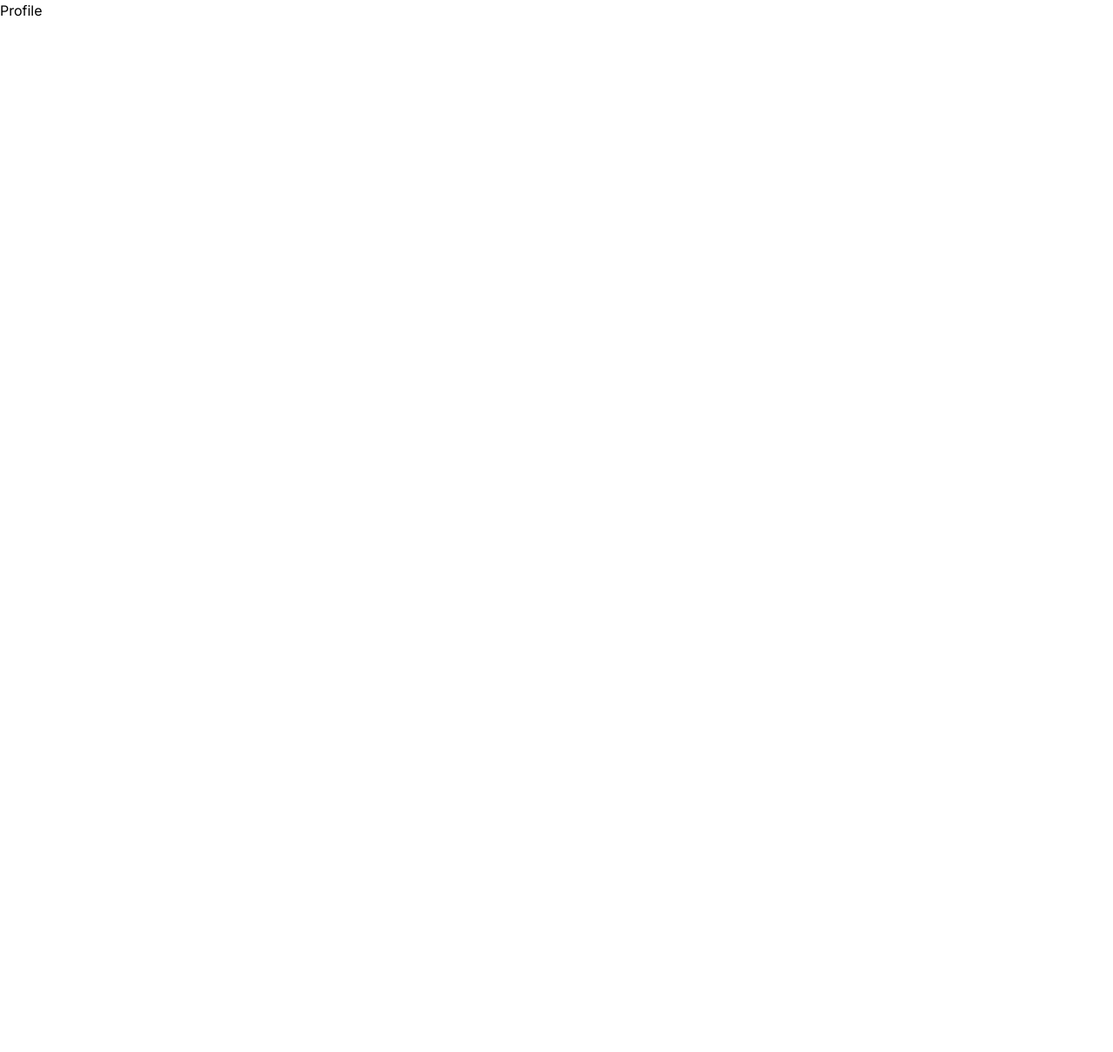
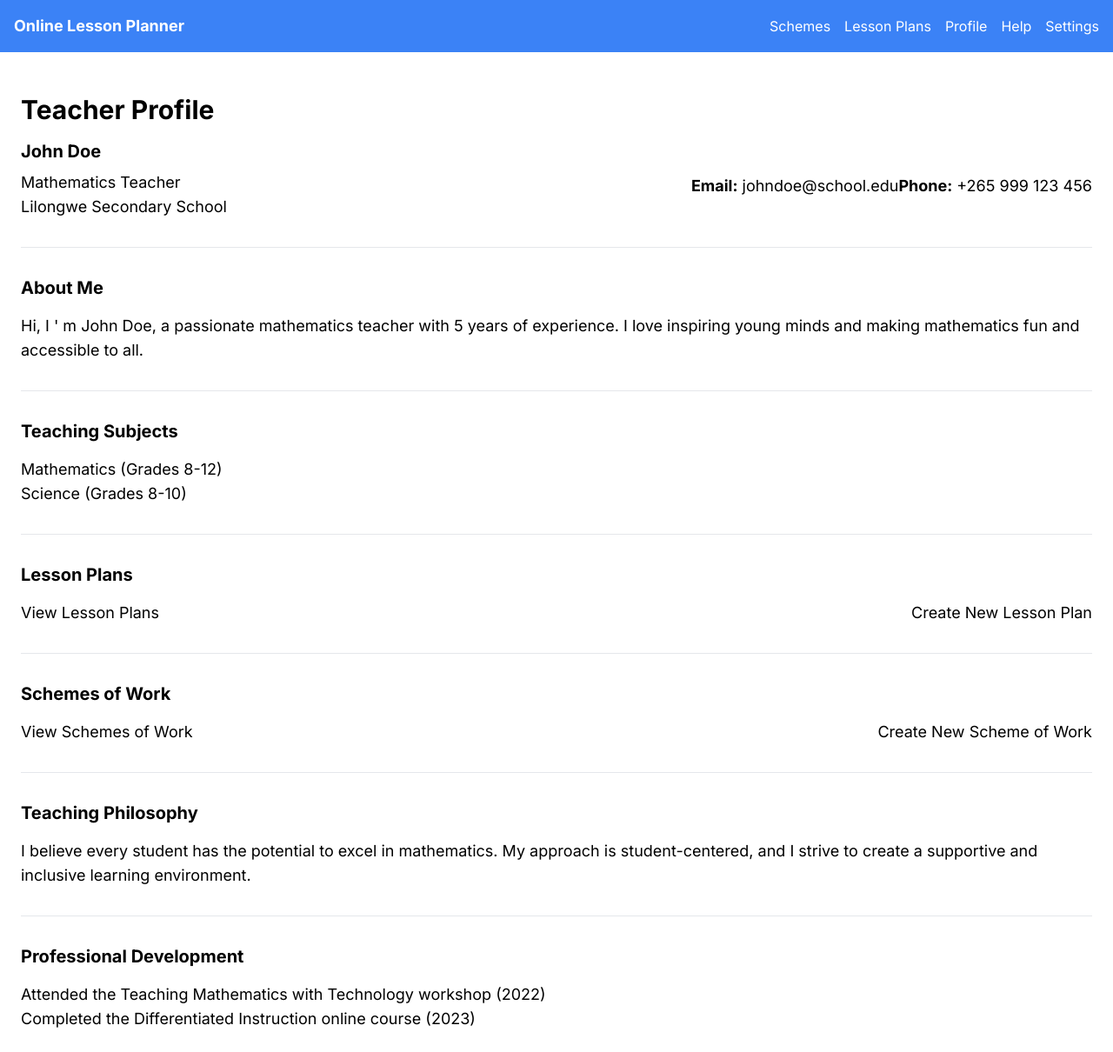
Before and after one commit to darlingson/public_school_online_lesson_planner, a Next.js app: page /profile in a window 1280 px wide. Shown: the whole page at 87% size. Before the commit the page ends 800 px from the top, so only its background shows below. Built offline with nearby package versions, Linux system fonts and the light colour scheme.

Commit message:
added functionality to save profile information during onboarding

```diff
--- /dev/null
+++ b/app/(models)/Profile.ts
@@ -0,0 +1,29 @@
+import mongoose, { Document,Schema } from 'mongoose';
+
+interface ITeacherProfile extends Document {
+    name: string;
+    userName: string;
+    userEmail: string;
+    schoolType: string;
+    schoolName: string;
+    schoolCategory: string;
+    subjects: Array<{
+        subjectName: string;
+        className: string;
+    }>;
+}
+
+const TeacherProfileSchema: Schema = new Schema({
+    name: { type: String, required: true },
+    userName: { type: String, required: true, unique: true },
+    userEmail: { type: String, required: true, unique: true },
+    schoolType: { type: String, required: true },
+    schoolName: { type: String, required: true },
+    schoolCategory: { type: String, required: true },
+    subjects: [{
+        subjectName: { type: String, required: true },
+        className: { type: String, required: true },
+    }],
+})
+
+export default mongoose.models.Profile || mongoose.model<ITeacherProfile>('Profile', TeacherProfileSchema);
--- /dev/null
+++ b/app/api/teacherProfile/route.ts
@@ -0,0 +1,25 @@
+import dbConnect from "@/app/(lib)/mongodb";
+import Profile from "@/app/(models)/Profile";
+import { NextResponse } from "next/server";
+
+export async function POST(request: Request) {
+    const { name, userName, userEmail, schoolType, schoolName, schoolCategory, subjects } = await request.json();
+    await dbConnect();
+    try{
+        const teacherProfile = await Profile.create({
+            name,
+            userName,
+            userEmail,
+            schoolType,
+            schoolName,
+            schoolCategory,
+            subjects
+        });
+        await teacherProfile.save();
+        return NextResponse.json({ message: 'Profile created successfully' }, { status: 201 });
+    }
+    catch(error){
+        console.error('Error creating profile:', error);
+        return NextResponse.json({ message: 'Error creating profile' }, { status: 500 });
+    }
+}
--- a/app/onboarding/page.tsx
+++ b/app/onboarding/page.tsx
@@ -1,5 +1,6 @@
 "use client";
 
+import { useRouter } from 'next/navigation';
 import React, { useState } from 'react';
 
 const OnboardingPage = () => {
@@ -9,7 +10,11 @@ const OnboardingPage = () => {
   const [subjects, setSubjects] = useState<{ subjectName: string; className: string }[]>([]);
   const [newSubjectName, setNewSubjectName] = useState('');
   const [newClassName, setNewClassName] = useState('');
-
+  const [userEmail, setUserEmail] = useState('');
+  const [userName, setUserName] = useState("");
+  const [name, setName] = useState("");
+  const [message, setMessage] = useState('');
+  const router = useRouter();
   const handleAddSubject = () => {
     if (newSubjectName && newClassName) {
       setSubjects([...subjects, { subjectName: newSubjectName, className: newClassName }]);
@@ -18,7 +23,7 @@ const OnboardingPage = () => {
     }
   };
 
-  const handleSubmit = (event: React.FormEvent) => {
+  const handleSubmit = async (event: React.FormEvent) => {
     event.preventDefault();
     // Handle form submission logic here
     console.log({
@@ -27,13 +32,85 @@ const OnboardingPage = () => {
       schoolCategory,
       subjects,
     });
+    try{
+      const response = await fetch('/api/teacherProfile', {
+        method: 'POST',
+        headers: {
+          'Content-Type': 'application/json',
+        },
+        body: JSON.stringify({ name, userName, userEmail, schoolType, schoolName, schoolCategory, subjects }),
+      });
+      if (response.ok) {
+        setName('');
+        setUserName('');
+        setUserEmail('');
+        setSchoolType('');
+        setSchoolName('');
+        setSchoolCategory('');
+        setSubjects([]);
+        console.log('Profile created successfully');
+        setMessage('Profile created successfully');
+        setTimeout(() => {
+          setMessage('');
+          router.push('/');
+        }, 3000);
+      } else {
+        setMessage('Failed to create profile : ' + response.statusText);
+        console.error('Failed to create profile:', response.statusText);
+      }
+    }catch(error){
+
+    }
+
   };
 
   return (
     <div className="min-h-screen flex items-center justify-center bg-gray-100">
       <div className="bg-white p-8 rounded-lg shadow-md w-full max-w-md">
         <h2 className="text-2xl font-bold mb-6 text-center">Onboarding</h2>
+        {
+          message && <p className="text-red-500 mb-4">{message}</p>
+        }
         <form onSubmit={handleSubmit}>
+        <div className="mb-4">
+            <label className='block text-gray-700 text-sm font-bold mb-2' htmlFor="name">
+              Name
+            </label>
+            <input
+              id="name"
+              type="text"
+              placeholder="Enter your name"
+              className="shadow appearance-none border rounded w-full py-2 px-3 text-gray-700 leading-tight focus:outline-none focus:shadow-outline"
+              value={name}
+              onChange={(e) => setName(e.target.value)}
+            />
+          </div>
+          <div className='mb-4'>
+            <label className="block text-gray-700 text-sm font-bold mb-2" htmlFor="userUserName">
+              User Name
+            </label>
+            <input
+              id="userUserName"
+              type="text"
+              placeholder="Enter your user name"
+              className="shadow appearance-none border rounded w-full py-2 px-3 text-gray-700 leading-tight focus:outline-none focus:shadow-outline"
+              value={userName}
+              onChange={(e) => setUserName(e.target.value)}
+            />
+          </div>
+          <div className='mb-4'>
+            <label className="block text-gray-700 text-sm font-bold mb-2" htmlFor="userEmail">
+              User Email
+            </label>
+            <input
+              id="userEmail"
+              type="email"
+              placeholder="Enter your email"
+              className="shadow appearance-none border rounded w-full py-2 px-3 text-gray-700 leading-tight focus:outline-none focus:shadow-outline"
+              value={userEmail}
+              onChange={(e) => setUserEmail(e.target.value)}
+            />
+          </div>
           <div className="mb-4">
             <label className="block text-gray-700 text-sm font-bold mb-2" htmlFor="schoolType">
               School Type
@@ -62,6 +139,7 @@ const OnboardingPage = () => {
               onChange={(e) => setSchoolName(e.target.value)}
             />
           </div>
+
           <div className="mb-4">
             <label className="block text-gray-700 text-sm font-bold mb-2" htmlFor="schoolCategory">
               School Category
--- a/app/profile/page.tsx
+++ b/app/profile/page.tsx
@@ -1,3 +1,95 @@
+'use client'
+import Head from "next/head";
+import Navbar from "../(components)/Navbar";
+
 export default function Profile() {
-    return <div>Profile</div>;
+    return <>
+    <Navbar/>
+    <div className="container mx-auto p-4 pt-6 md:p-6 md:pt-12">
+      <Head>
+        <title>Teacher Profile - John Doe</title>
+      </Head>
+
+      <h1 className="text-3xl font-bold mb-4">Teacher Profile</h1>
+
+      <div className="flex flex-col md:flex-row md:items-center md:justify-between">
+        <div>
+          <h2 className="text-xl font-bold mb-2">John Doe</h2>
+          <p className="text-lg">Mathematics Teacher</p>
+          <p className="text-lg">Lilongwe Secondary School</p>
+        </div>
+
+        <div className="flex flex-col md:flex-row md:items-center md:justify-between md:mt-4">
+          <div className="text-lg">
+            <span className="font-bold">Email:</span> <a href="mailto:johndoe@school.edu" className="hover:underline">johndoe@school.edu</a>
+          </div>
+          <div className="text-lg">
+            <span className="font-bold">Phone:</span> +265 999 123 456
+          </div>
+        </div>
+      </div>
+
+      <hr className="my-8" />
+
+      <div>
+        <h2 className="text-xl font-bold mb-4">About Me</h2>
+        <p className="text-lg">Hi, I &apos; m John Doe, a passionate mathematics teacher with 5 years of experience. I love inspiring young minds and making mathematics fun and accessible to all.</p>
+      </div>
+
+      <hr className="my-8" />
+
+      <div>
+        <h2 className="text-xl font-bold mb-4">Teaching Subjects</h2>
+        <ul className="list-none m-0 p-0">
+          <li className="text-lg">Mathematics (Grades 8-12)</li>
+          <li className="text-lg">Science (Grades 8-10)</li>
+        </ul>
+      </div>
+
+      <hr className="my-8" />
+
+      <div>
+        <h2 className="text-xl font-bold mb-4">Lesson Plans</h2>
+        <div className="flex flex-col md:flex-row md:items-center md:justify-between">
+          <div>
+            <a href="#" className="text-lg hover:underline">View Lesson Plans</a>
+          </div>
+          <div>
+            <a href="#" className="text-lg hover:underline">Create New Lesson Plan</a>
+          </div>
+        </div>
+      </div>
+
+      <hr className="my-8" />
+
+      <div>
+        <h2 className="text-xl font-bold mb-4">Schemes of Work</h2>
+        <div className="flex flex-col md:flex-row md:items-center md:justify-between">
+          <div>
+            <a href="#" className="text-lg hover:underline">View Schemes of Work</a>
+          </div>
+          <div>
+            <a href="#" className="text-lg hover:underline">Create New Scheme of Work</a>
+          </div>
+        </div>
+      </div>
+
+      <hr className="my-8" />
+
+      <div>
+        <h2 className="text-xl font-bold mb-4">Teaching Philosophy</h2>
+        <p className="text-lg">I believe every student has the potential to excel in mathematics. My approach is student-centered, and I strive to create a supportive and inclusive learning environment.</p>
+      </div>
+
+      <hr className="my-8" />
+
+      <div>
+        <h2 className="text-xl font-bold mb-4">Professional Development</h2>
+        <ul className="list-none m-0 p-0">
+          <li className="text-lg">Attended the Teaching Mathematics with Technology workshop (2022)</li>
+          <li className="text-lg">Completed the Differentiated Instruction online course (2023)</li>
+        </ul>
+      </div>
+    </div>
+    </>
 }
```
Also changed, not shown: app/profile/new/page.tsx (added).
